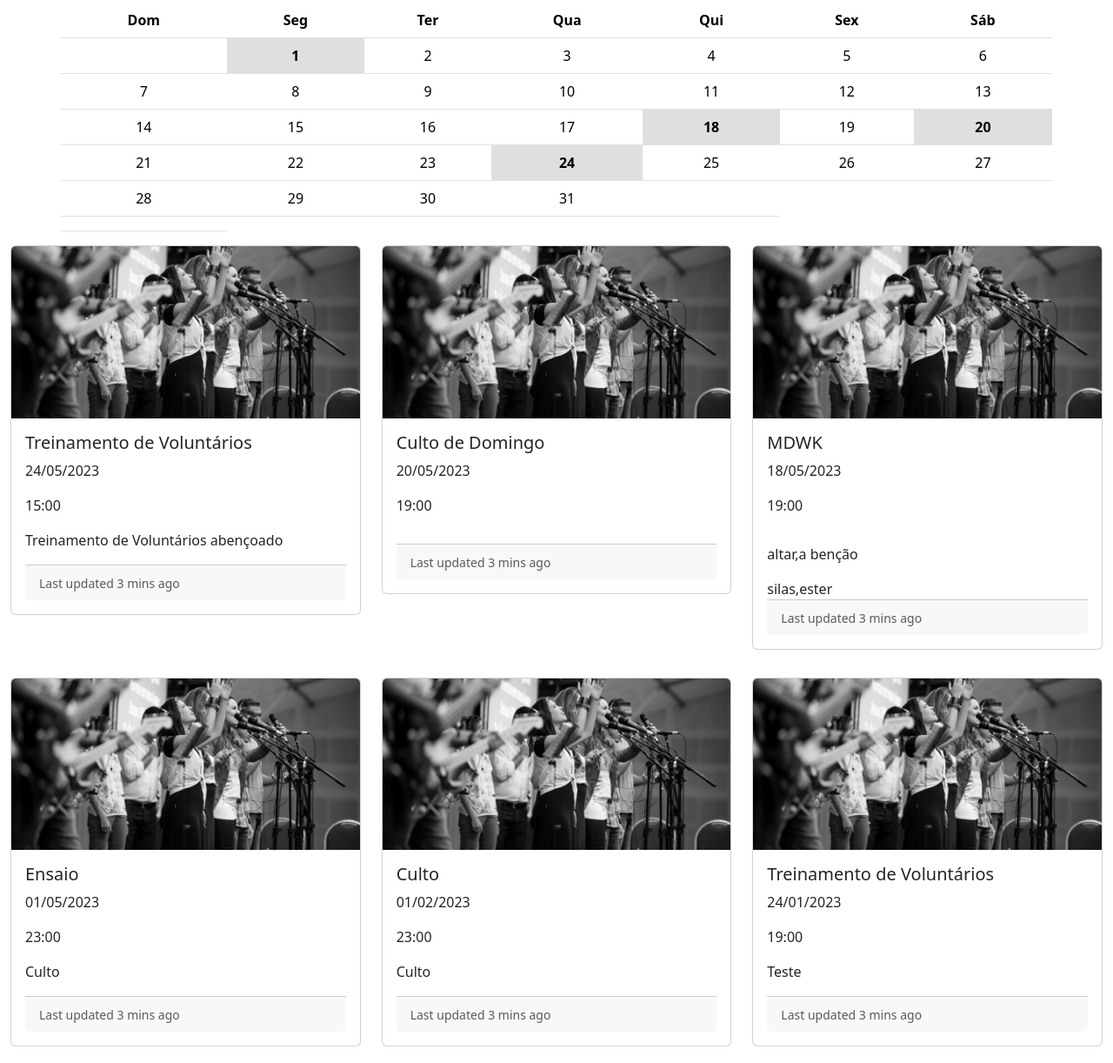
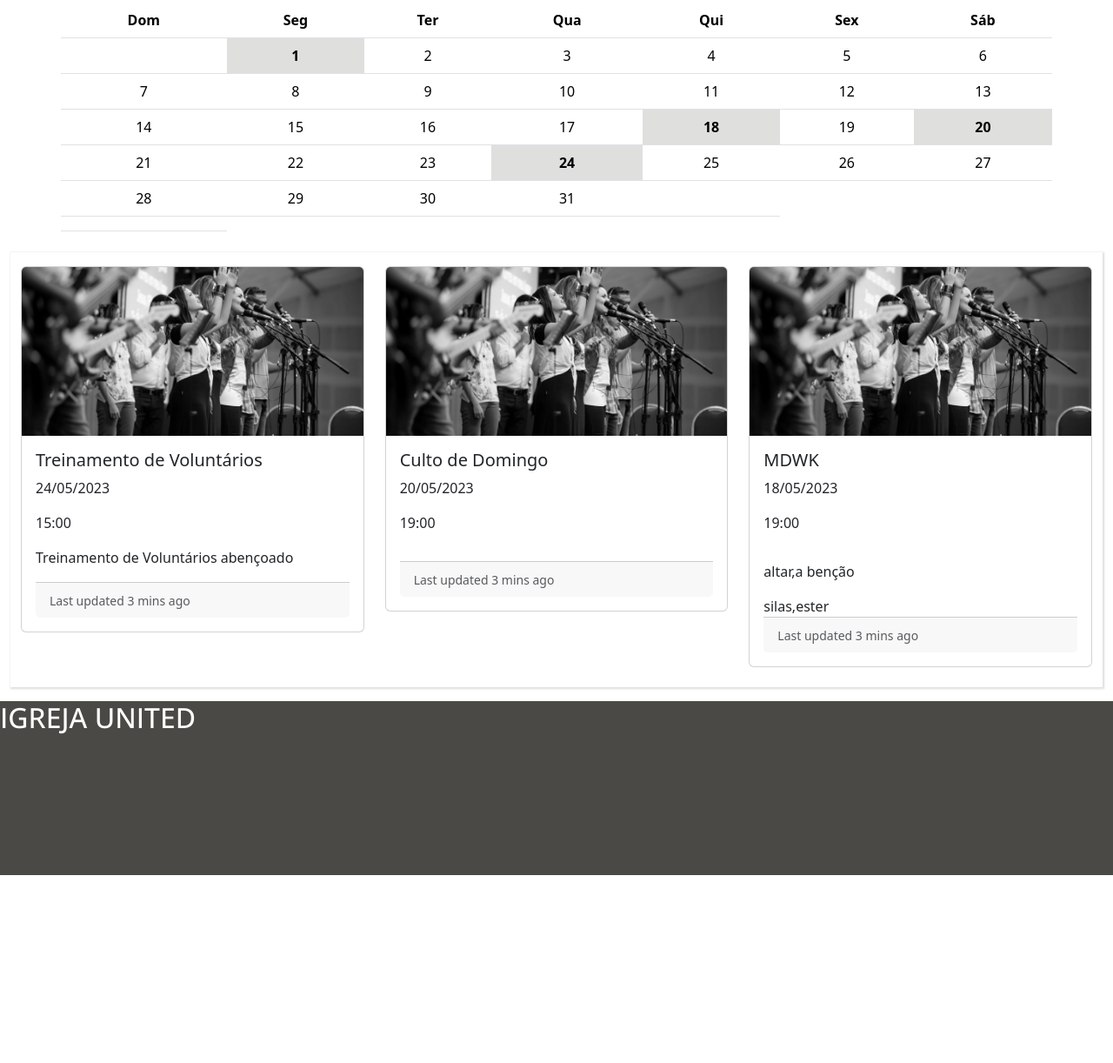
Before and after one commit to silashorta/voluntarios, a website with bundled scripts: page index.html in a window 1280 px wide. Shown: the part 263-1485 px from the top of the page at 87% size. After the commit the page ends 1269 px from the top, so only its background shows below. Built offline with nearby package versions, Linux system fonts and the light colour scheme.

Commit message:
Add files via upload

```diff
--- a/style/style.css
+++ b/style/style.css
@@ -169,6 +169,13 @@ pre{
     transition: all 0.25s;
 }
 
+#eventos__main{
+    margin: 1em 0;
+    max-height: 500px;
+    overflow: scroll;
+    box-shadow: 1px 1px 2px 1px var(--cinza);
+}
+
 .diaVerificado{
     background-color: var(--cinza);
     font-weight: 700;
```
Also changed, not shown: index.html (+2 -3 lines), pages/escala.html (+2 -0 lines), scripts/escala.js (+10 -0 lines).
